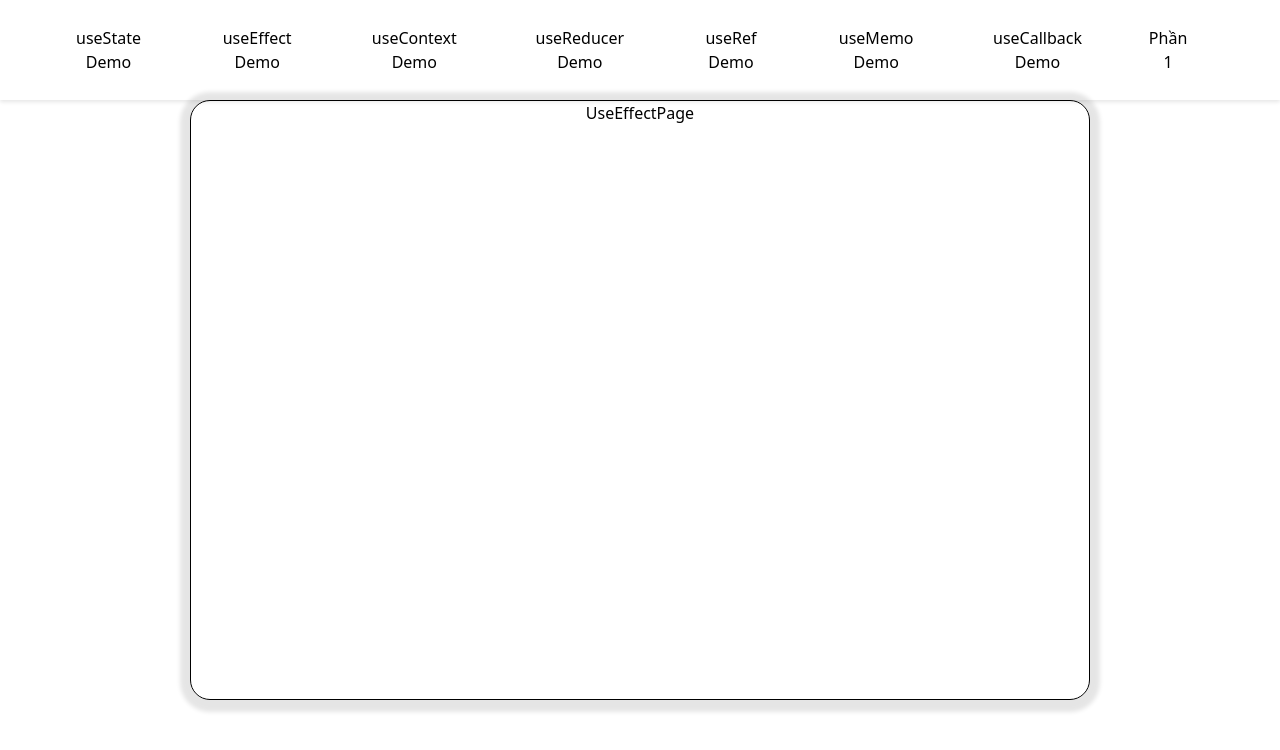
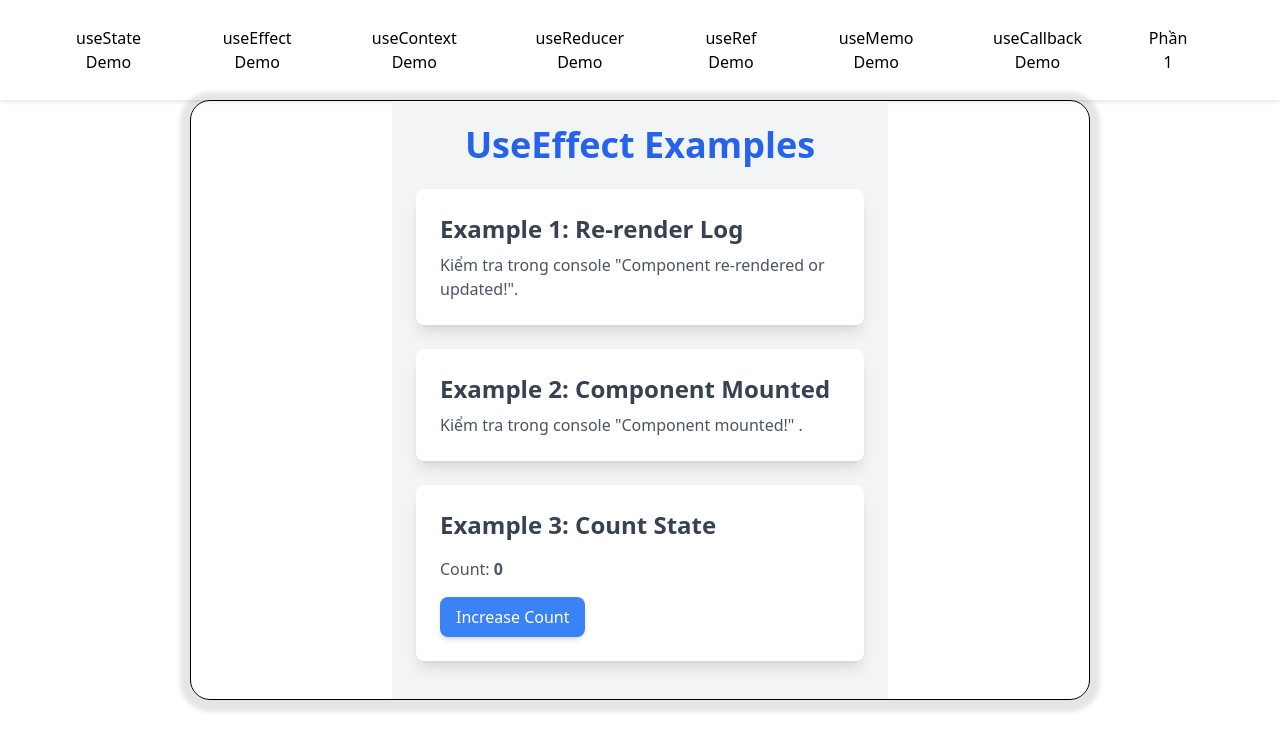
Before and after one commit to datquang03/HCM24_CPL_REACT_12_TEAM3, a React (Vite) app: page /useEffect in a window 1280 px wide. Shown: the top 750 px of the page. Built offline with nearby package versions, Linux system fonts and the light colour scheme.

Commit message:
Done-useEffect_17.09.2024_Duchi

```diff
--- a/src/pages/useEffect/useEffect.tsx
+++ b/src/pages/useEffect/useEffect.tsx
@@ -1,5 +1,66 @@
-const UseEffectPage = () => {
-  return <div>UseEffectPage</div>;
+import { useEffect, useState } from "react";
+
+const UseEffectPage: React.FC = () => {
+  // Example 1: useEffect(callback)
+  useEffect(() => {
+    console.log("Component re-rendered or updated!");
+  });
+
+  // Example 2: useEffect(callback, [])
+  useEffect(() => {
+    console.log("Component mounted!");
+  }, []); // Chỉ chạy một lần
+
+  // Example 3: useEffect(callback, [dependencies])
+  const [count, setCount] = useState<number>(0);
+
+  useEffect(() => {
+    console.log(`The count value has changed: ${count}`);
+  }, [count]); // Chỉ chạy khi 'count' thay đổi
+
+  return (
+    <div className="max-h-screen bg-gray-100 flex flex-col items-center p-6">
+      <h1 className="text-4xl font-bold text-blue-600 mb-6">
+        UseEffect Examples
+      </h1>
+
+      {/* Example 1 */}
+      <div className="bg-white shadow-lg rounded-lg p-6 w-full max-w-md mb-6">
+        <h2 className="text-2xl font-semibold text-gray-700 mb-2">
+          Example 1: Re-render Log
+        </h2>
+        <p className="text-gray-600">
+          Kiểm tra trong console "Component re-rendered or updated!".
+        </p>
+      </div>
+
+      {/* Example 2 */}
+      <div className="bg-white shadow-lg rounded-lg p-6 w-full max-w-md mb-6">
+        <h2 className="text-2xl font-semibold text-gray-700 mb-2">
+          Example 2: Component Mounted
+        </h2>
+        <p className="text-gray-600">
+          Kiểm tra trong console "Component mounted!" .
+        </p>
+      </div>
+
+      {/* Example 3 */}
+      <div className="bg-white shadow-lg rounded-lg p-6 w-full max-w-md">
+        <h2 className="text-2xl font-semibold text-gray-700 mb-4">
+          Example 3: Count State
+        </h2>
+        <p className="text-gray-600 mb-4">
+          Count: <span className="font-bold">{count}</span>
+        </p>
+        <button
+          onClick={() => setCount(count + 1)}
+          className="px-4 py-2 bg-blue-500 text-white rounded-lg shadow-md hover:bg-blue-600 transition duration-300"
+        >
+          Increase Count
+        </button>
+      </div>
+    </div>
+  );
 };
 
 export default UseEffectPage;
```
Also changed, not shown: 1 other file (tests, documents, lock files or other folders).
